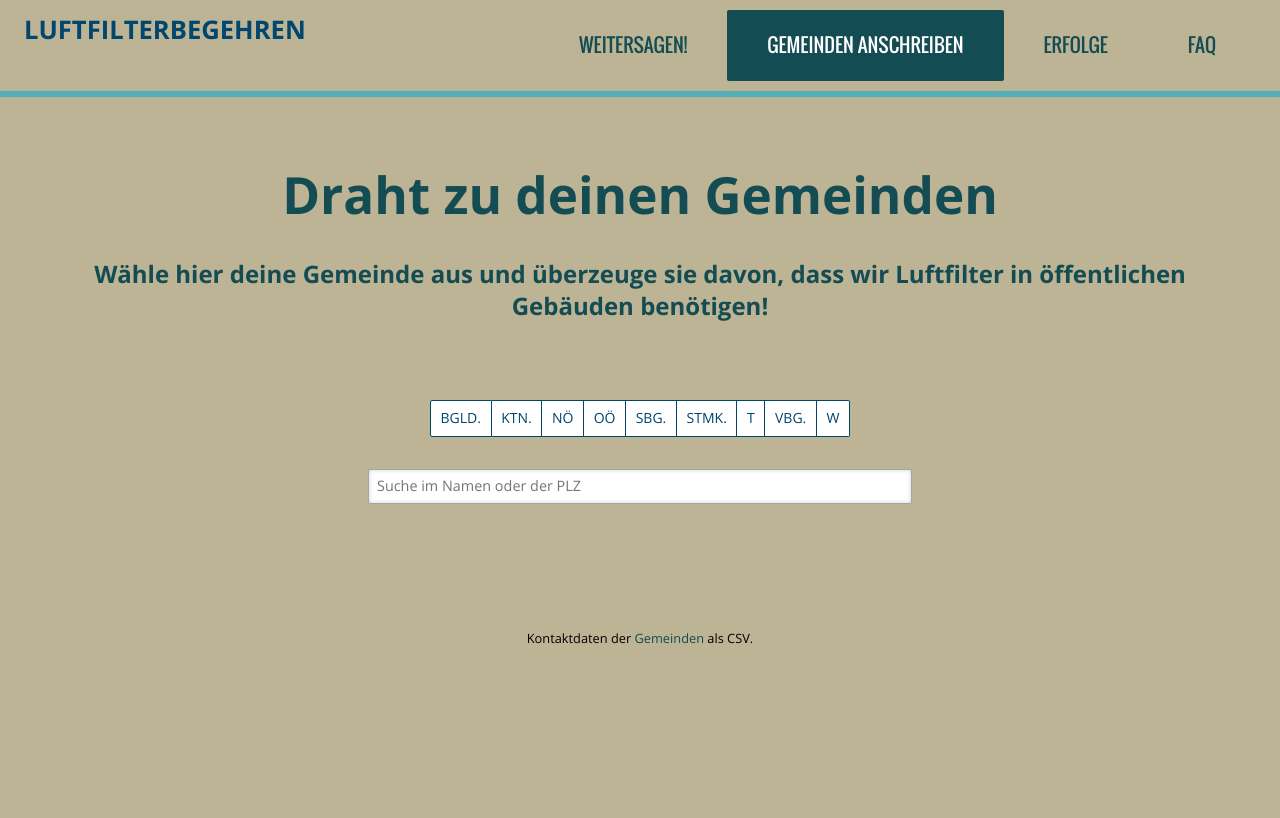
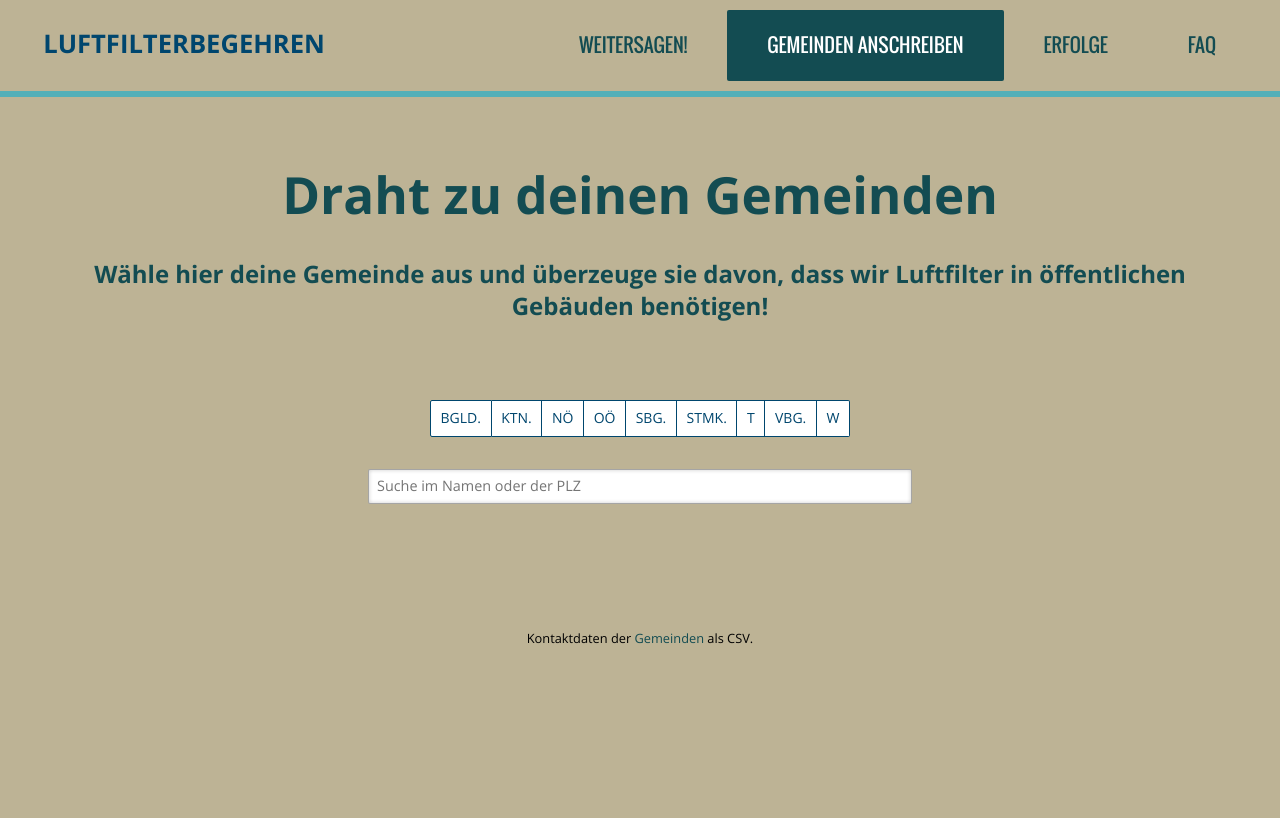
Before and after one commit to c3wien/Poke-That-Gmeind, a Python web app: template luftfilterbegehren/templates/act/cities.html in a window 1280 px wide. Shown: the top 818 px of the page. Run offline with Jinja, Linux system fonts and the light colour scheme; the template is opened without the code that fills it, so the values that code supplies are empty; some libraries are stand-ins or nearby versions.

Commit message:
add padding for header in titlebar

```diff
--- a/luftfilterbegehren/static/css/style.css
+++ b/luftfilterbegehren/static/css/style.css
@@ -176,7 +176,7 @@ header h1 {
     text-align: left;
     color: #00466e;
     line-height: 1.2em;
-    padding: .2em 0;
+    padding: 1.2rem;
     display: inline-block;
 }
 
```
